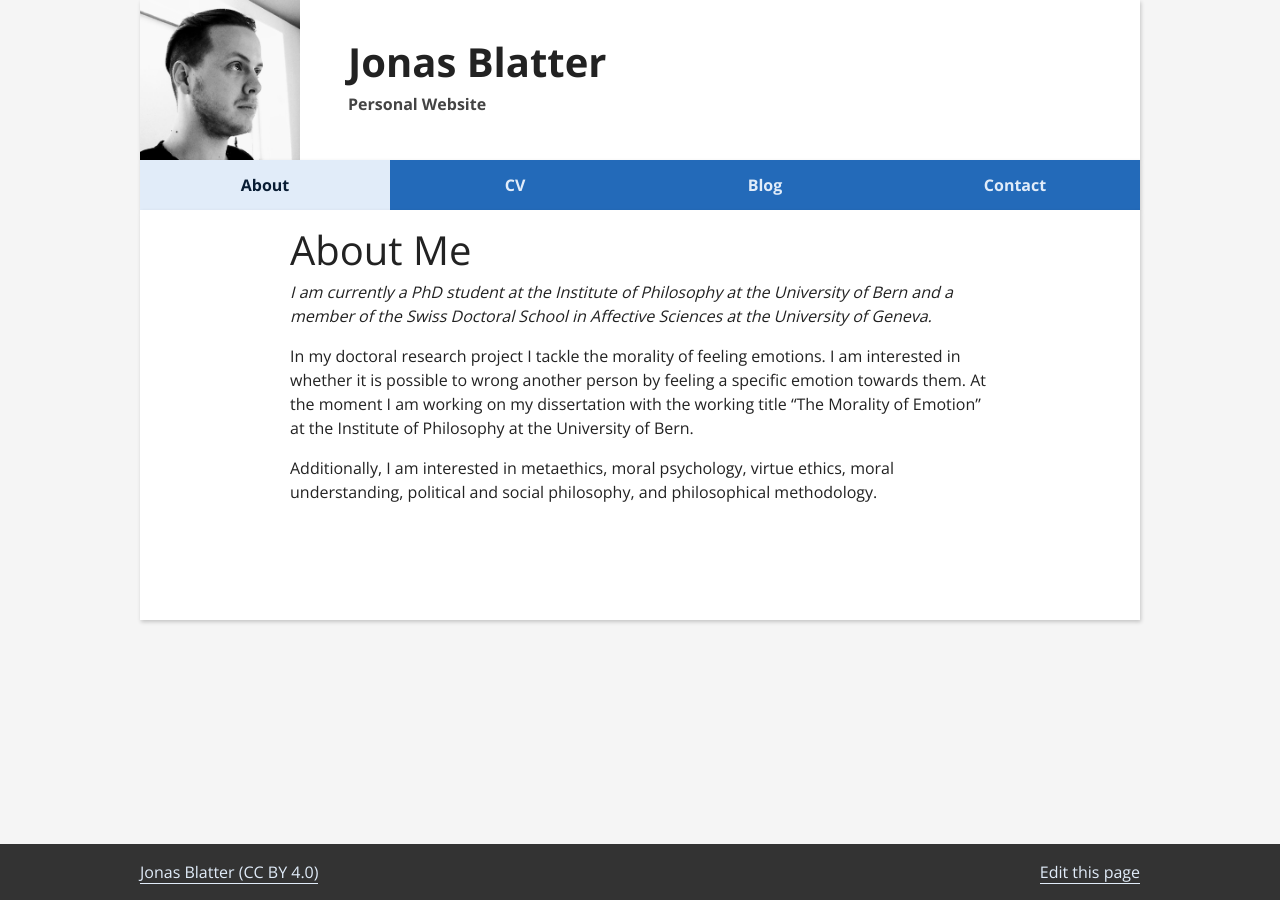
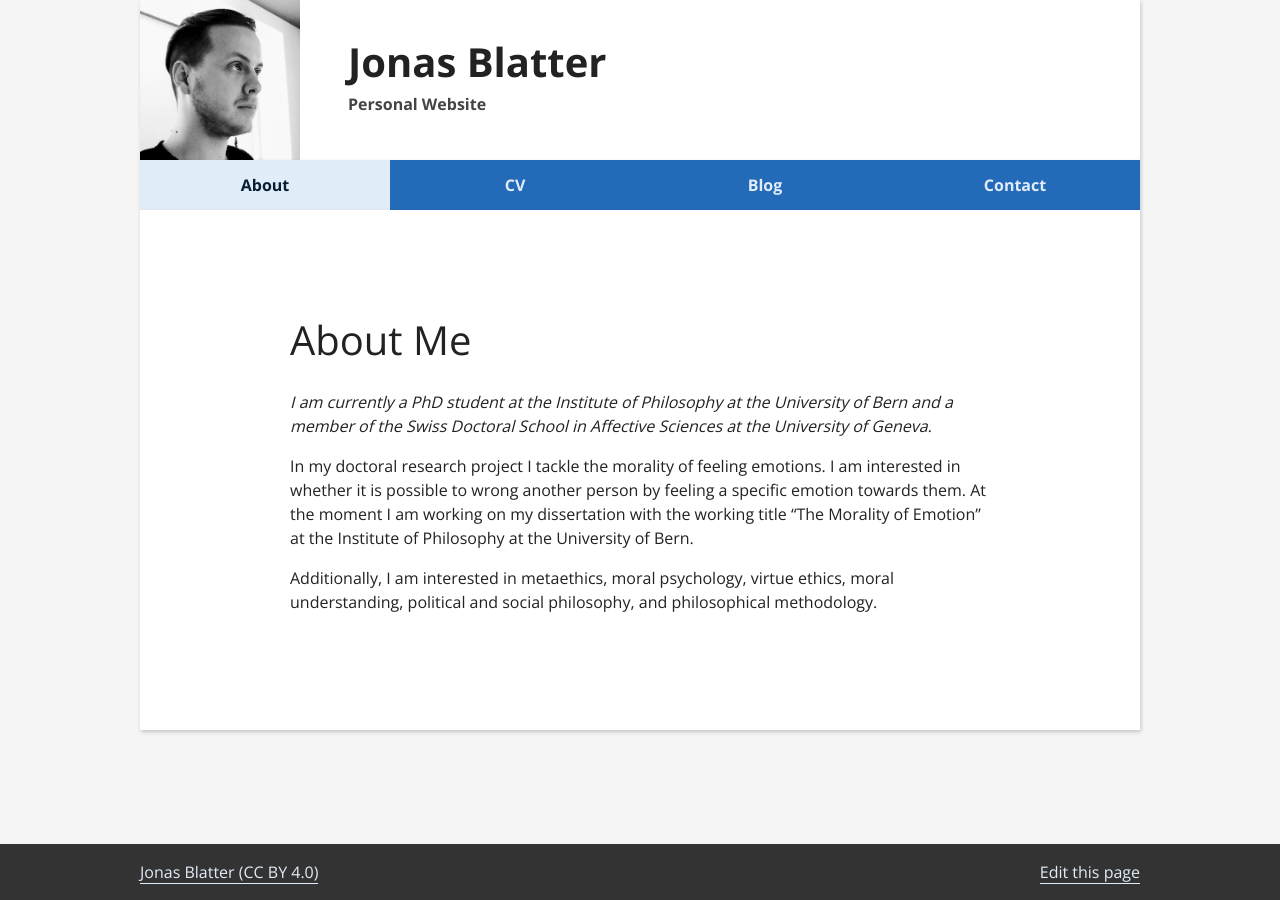
Before and after one commit to jonasblatter/jonasblatter.github.io, a Jekyll site: the page built from about.md, in a window 1280 px wide. Built offline with Jekyll 4.4.1, drawn with Linux system fonts in a browser that asks for light colours; our own code applies the rules of GitHub Pages for plain Markdown files; a style sheet for code colours, icons or effects is not loaded.

Commit message:
Update main.scss

```diff
--- a/_sass/main.scss
+++ b/_sass/main.scss
@@ -59,6 +59,7 @@ a {
 	}
 }
 .article {
+	h1 {margin-bottom: 0.5em;}
 	h2,h3,h4,h5,h6 {
 		margin: 2em 0 0.5em;
     }
@@ -201,7 +202,7 @@ footer a {
 	}
 	h1 {font-size: 2.5rem;}
 	h2 {font-size: 1.5rem;}
-	article.article {padding: 10px 150px 100px;}
+	.article {padding: 100px 150px;}
 	header .logo {width: 160px;}
 	header .brand {padding: 2rem 3rem;}
 	.footer-text {
```
